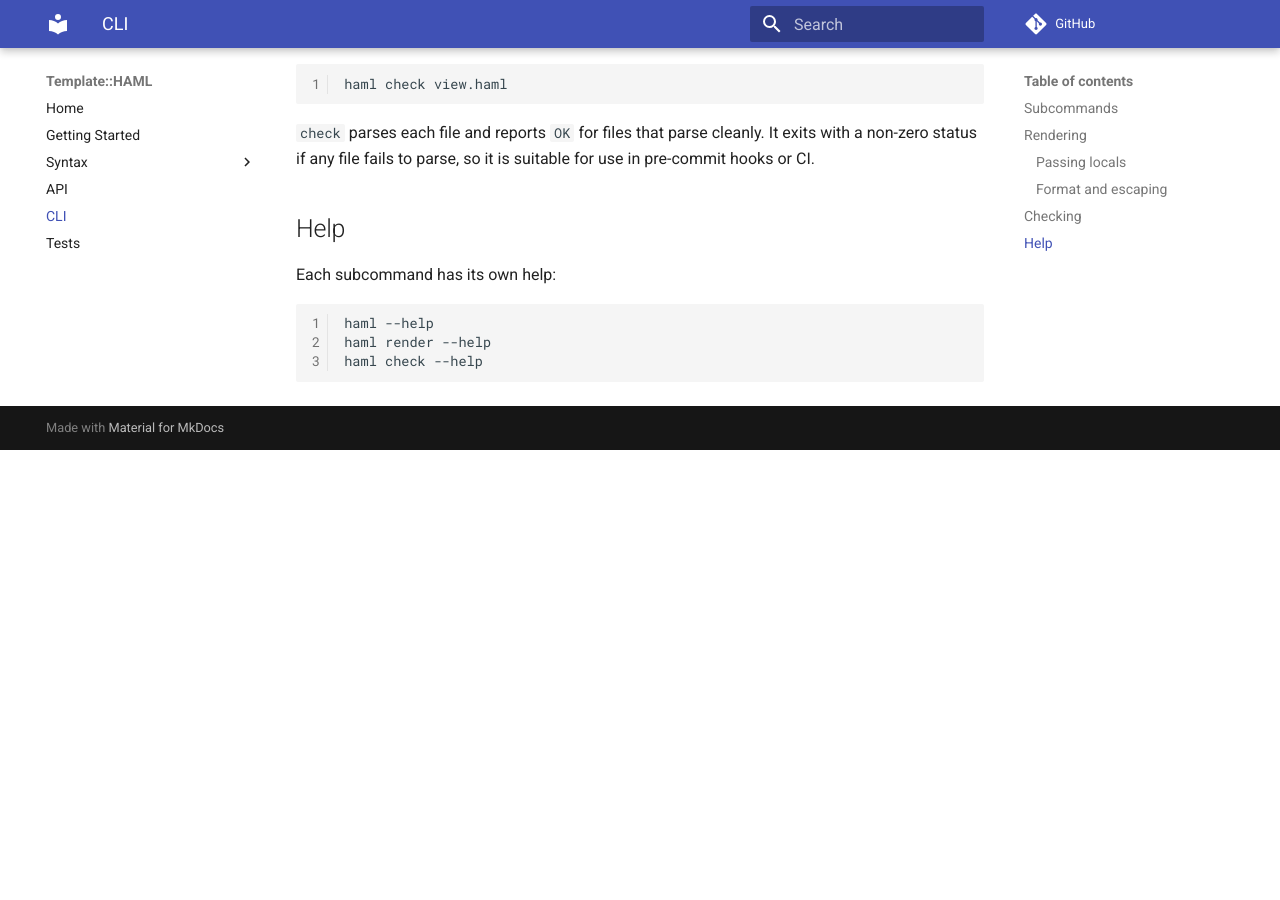
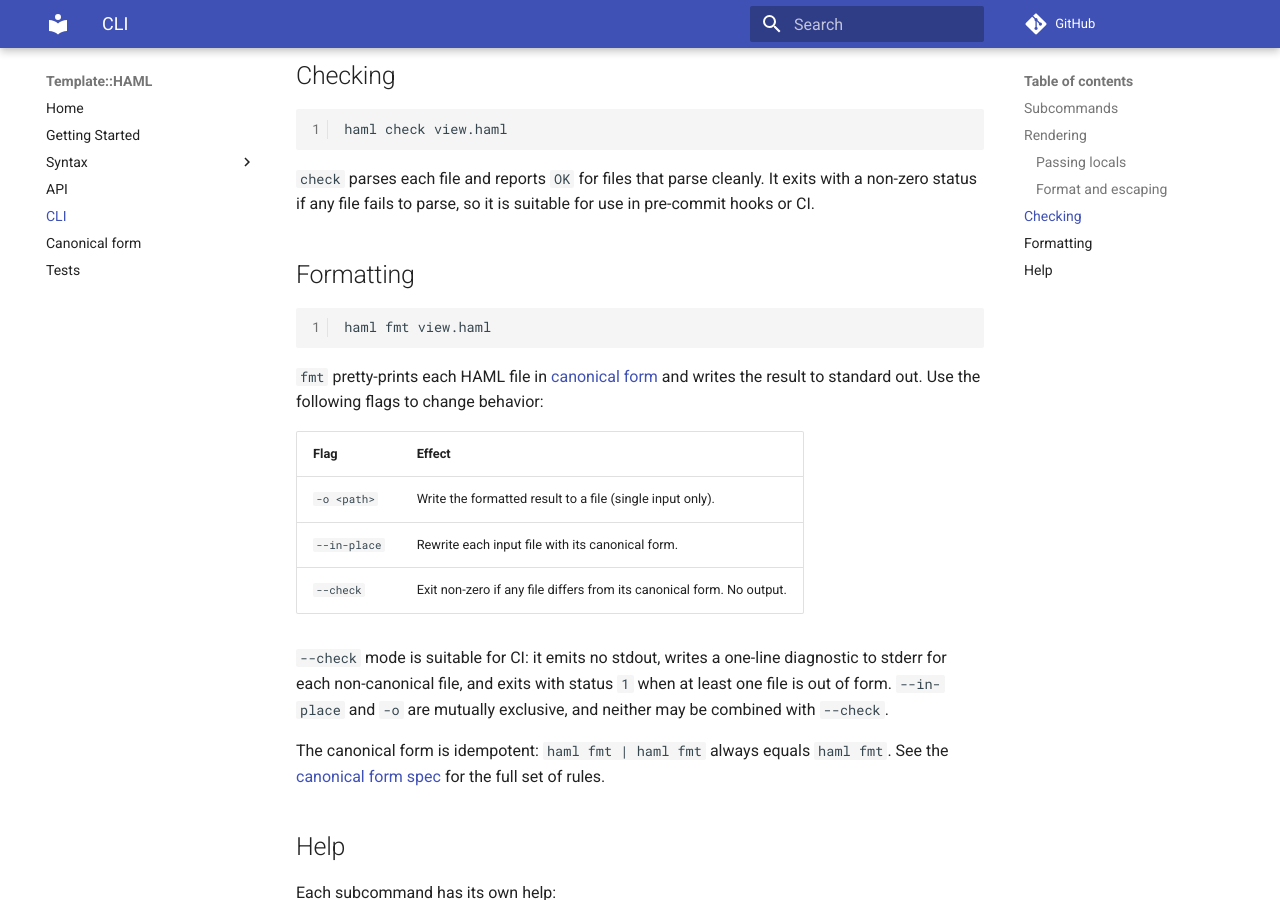
Before and after one commit to gdonald/Template-HAML, an MkDocs documentation site: the page built from docs-src/docs/cli.md, in a window 1280 px wide and 900 px high, scrolled down 1390 px. Built offline with MkDocs 1.6.1 and Material for MkDocs 9.7.7, drawn with Linux system fonts in a browser that asks for light colours; comment, search, counter and statistics services are not loaded; before the commit the page ends 1840 px from its top, so only the background shows below that; some of the changed text lies outside the part shown.

Commit message:
Add `haml fmt`

````diff
--- a/META6.json
+++ b/META6.json
@@ -22,6 +22,7 @@
     "Template::HAML::Eval": "lib/Template/HAML/Eval.rakumod",
     "Template::HAML::Filter": "lib/Template/HAML/Filter.rakumod",
     "Template::HAML::Filters": "lib/Template/HAML/Filters.rakumod",
+    "Template::HAML::Format": "lib/Template/HAML/Format.rakumod",
     "Template::HAML::Grammar": "lib/Template/HAML/Grammar.rakumod",
     "Template::HAML::Helpers": "lib/Template/HAML/Helpers.rakumod",
     "Template::HAML::HelpersRole": "lib/Template/HAML/HelpersRole.rakumod",
--- a/docs-src/docs/cli.md
+++ b/docs-src/docs/cli.md
@@ -8,6 +8,7 @@ Template::HAML ships with a `haml` script for rendering and checking templates f
 |------------------|-------------------------------------------------------------|
 | `haml render`    | Render one or more HAML files to HTML.                      |
 | `haml check`     | Parse-only sanity check; non-zero exit on parse failure.    |
+| `haml fmt`       | Pretty-print a HAML file in [canonical form](canonical-form.md). |
 | `haml help`      | Top-level help. Also `--help`, `-h`.                        |
 
 ## Rendering
@@ -51,6 +52,24 @@ haml check view.haml
 
 `check` parses each file and reports `OK` for files that parse cleanly. It exits with a non-zero status if any file fails to parse, so it is suitable for use in pre-commit hooks or CI.
 
+## Formatting
+
+```sh
+haml fmt view.haml
+```
+
+`fmt` pretty-prints each HAML file in [canonical form](canonical-form.md) and writes the result to standard out. Use the following flags to change behavior:
+
+| Flag           | Effect                                                                |
+|----------------|-----------------------------------------------------------------------|
+| `-o <path>`    | Write the formatted result to a file (single input only).             |
+| `--in-place`   | Rewrite each input file with its canonical form.                      |
+| `--check`      | Exit non-zero if any file differs from its canonical form. No output. |
+
+`--check` mode is suitable for CI: it emits no stdout, writes a one-line diagnostic to stderr for each non-canonical file, and exits with status `1` when at least one file is out of form. `--in-place` and `-o` are mutually exclusive, and neither may be combined with `--check`.
+
+The canonical form is idempotent: `haml fmt | haml fmt` always equals `haml fmt`. See the [canonical form spec](canonical-form.md) for the full set of rules.
+
 ## Help
 
 Each subcommand has its own help:
--- a/docs-src/mkdocs.yml
+++ b/docs-src/mkdocs.yml
@@ -22,6 +22,7 @@ nav:
     - Plugins: syntax/plugins.md
   - API: api.md
   - CLI: cli.md
+  - Canonical form: canonical-form.md
   - Tests: testing.md
 theme:
   name: 'material'
````
Also changed, not shown: 9 other files.
